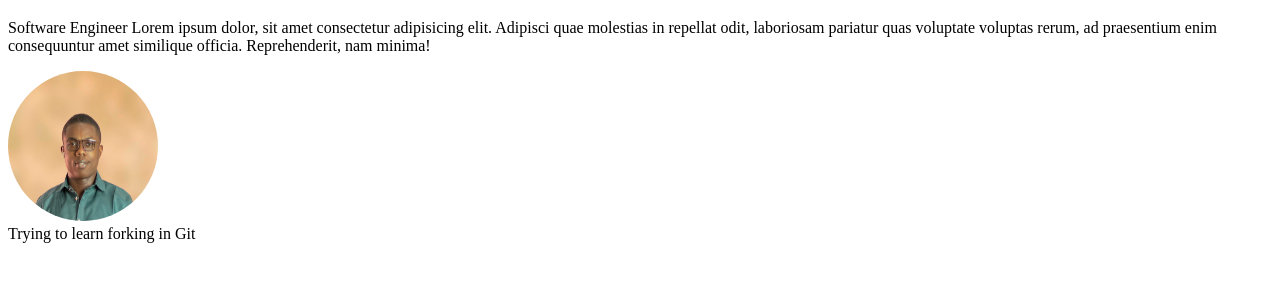
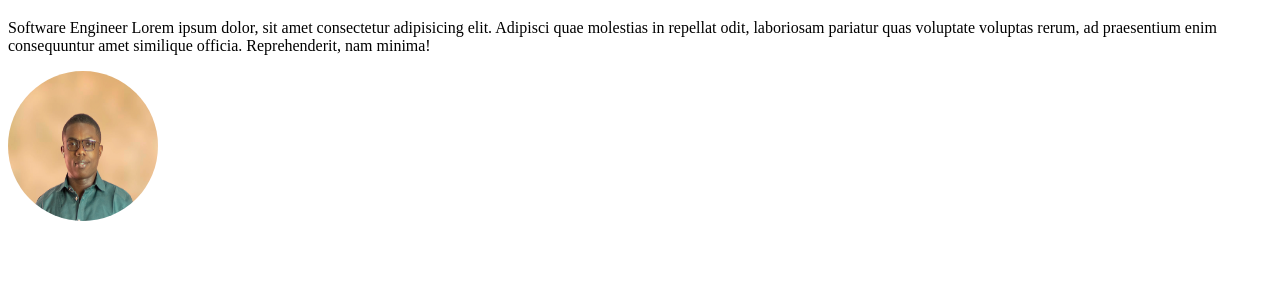
Before and after one commit to TimmyCodes-11/bio, a plain HTML site: page index.html in a window 1280 px wide. Shown: the part 61-342 px from the top of the page. Drawn offline with Linux system fonts and the light colour scheme.

Commit message:
Deleted the section

```diff
--- a/index.html
+++ b/index.html
@@ -10,8 +10,5 @@
     <h1>Jeremiah Iromaka</h1>
     <p>Software Engineer Lorem ipsum dolor, sit amet consectetur adipisicing elit. Adipisci quae molestias in repellat odit, laboriosam pariatur quas voluptate voluptas rerum, ad praesentium enim consequuntur amet similique officia. Reprehenderit, nam minima!</p>
     <img src="jerry.png" alt="" width="150px" height="150px" style="border-radius: 100%;">
-    <section>
-        Trying to learn forking in Git
-    </section>
 </body>
 </html>
```
